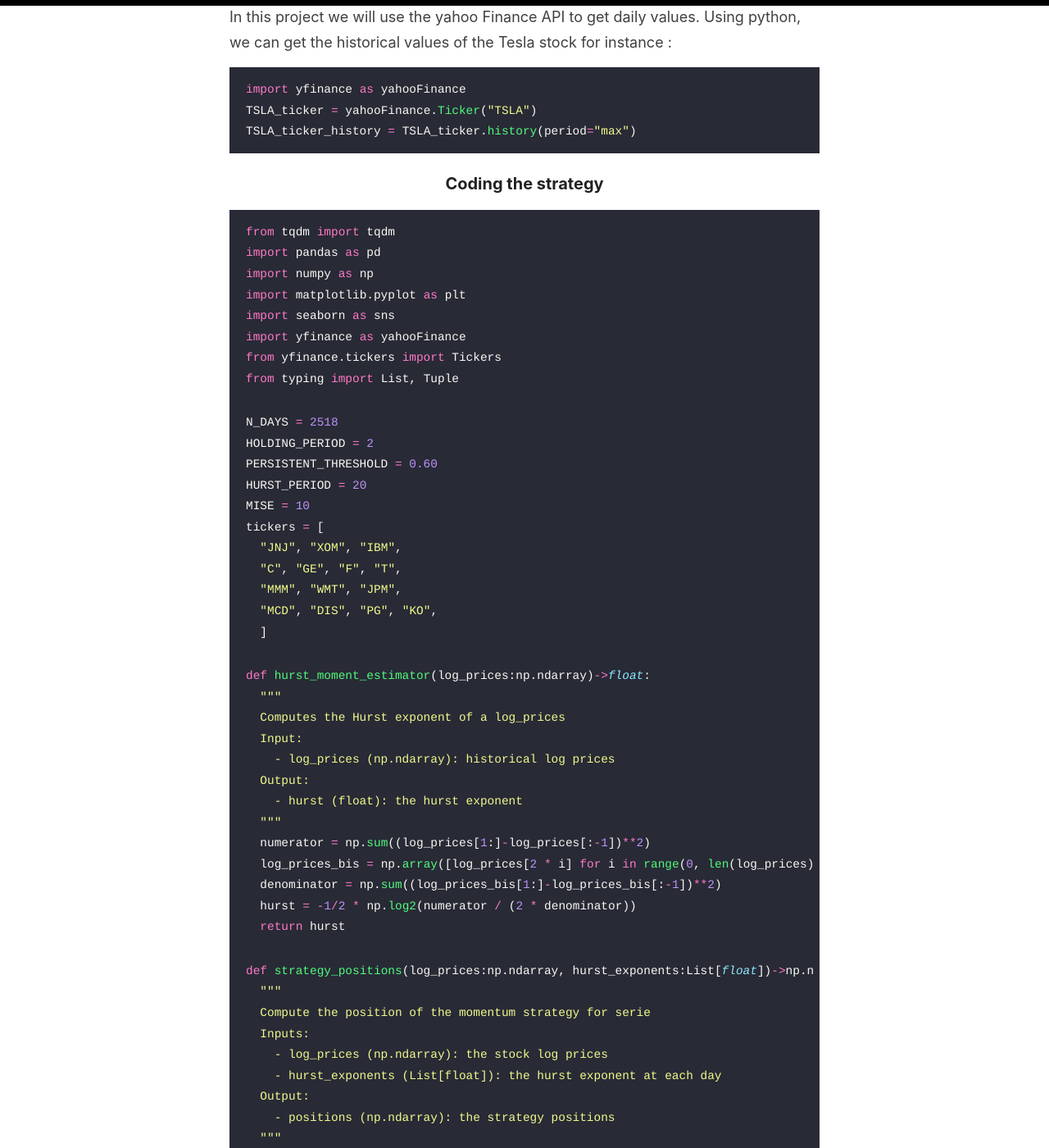
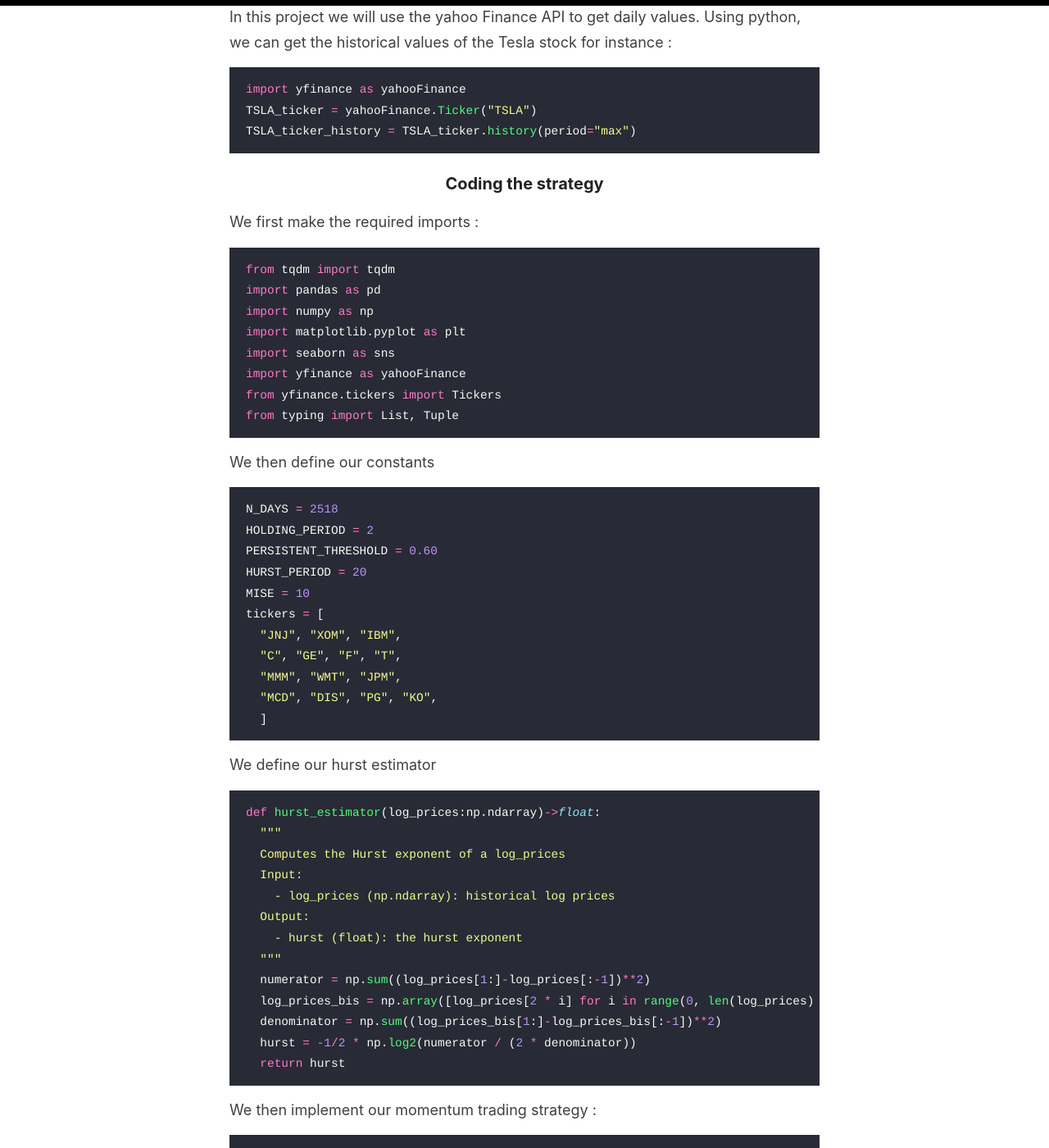
Before and after one commit to Zaltarba/blog, a Jekyll site: the page built from _posts/2023-07-21-momentumTrading.md, in a window 1280 px wide and 1400 px high, scrolled down 1745 px. Shown: the whole window at 82% size. Built offline with Jekyll 4.4.1, drawn with Linux system fonts in a browser that asks for light colours; some of the changed text lies outside the part shown.

Commit message:
Update 2023-07-21-momentumTrading.md

````diff
--- a/_posts/2023-07-21-momentumTrading.md
+++ b/_posts/2023-07-21-momentumTrading.md
@@ -39,6 +39,8 @@ TSLA_ticker_history = TSLA_ticker.history(period="max")
 
 ### Coding the strategy
 
+We first make the required imports :
+
 ```python
 from tqdm import tqdm
 import pandas as pd
@@ -49,6 +51,8 @@ import yfinance as yahooFinance
 from yfinance.tickers import Tickers
 from typing import List, Tuple
 ```
+
+We then define our constants
 
 ```python
 N_DAYS = 2518
@@ -64,8 +68,10 @@ tickers = [
   ]
 ```
 
+We define our hurst estimator
+
 ```python
-def hurst_moment_estimator(log_prices:np.ndarray)->float:
+def hurst_estimator(log_prices:np.ndarray)->float:
   """
   Computes the Hurst exponent of a log_prices
   Input:
@@ -79,6 +85,8 @@ def hurst_moment_estimator(log_prices:np.ndarray)->float:
   hurst = -1/2 * np.log2(numerator / (2 * denominator))
   return hurst
 ```
+
+We then implement our momentum trading strategy :
 
 ```python
 def strategy_positions(log_prices:np.ndarray, hurst_exponents:List[float])->np.ndarray:
@@ -178,7 +186,7 @@ def strategy(open_prices:pd.Series, close_prices:pd.Series)->Tuple[np.ndarray]:
   """
   log_prices = np.log(close_prices.shift(1).dropna())
   hurst_exponents = [
-      hurst_moment_estimator(
+      hurst_estimator(
           log_prices.iloc[i-HURST_PERIOD:i].values
           ) for i in range(
               HURST_PERIOD, len(close_prices)-HURST_PERIOD
@@ -192,6 +200,8 @@ def strategy(open_prices:pd.Series, close_prices:pd.Series)->Tuple[np.ndarray]:
   yields = strategy_yields(close_prices, open_prices, positions)
   return (exposure, capital_gains, yields)
 ```
+
+Finally we run the momentum trading strategy for each of the portfolio's stock :
 
 ```python
 yields, capital_gains, positions = {}, {}, {}
````
